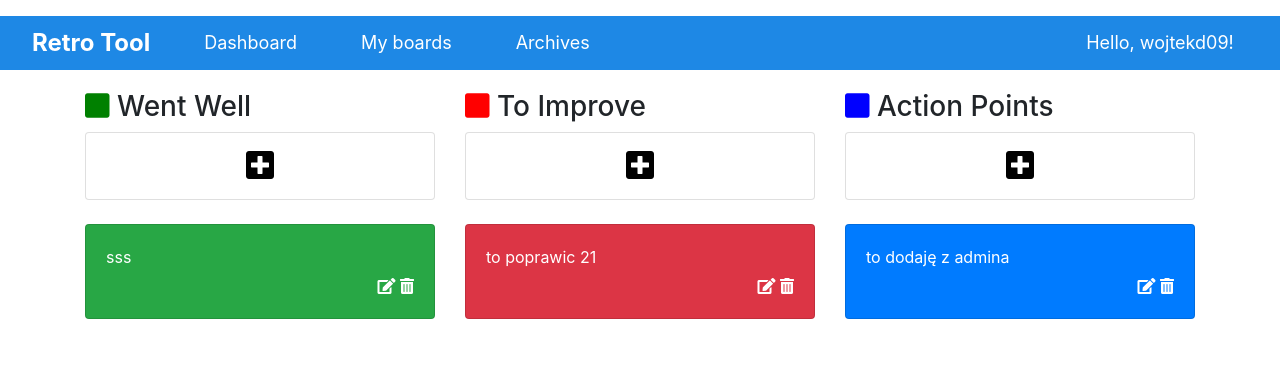
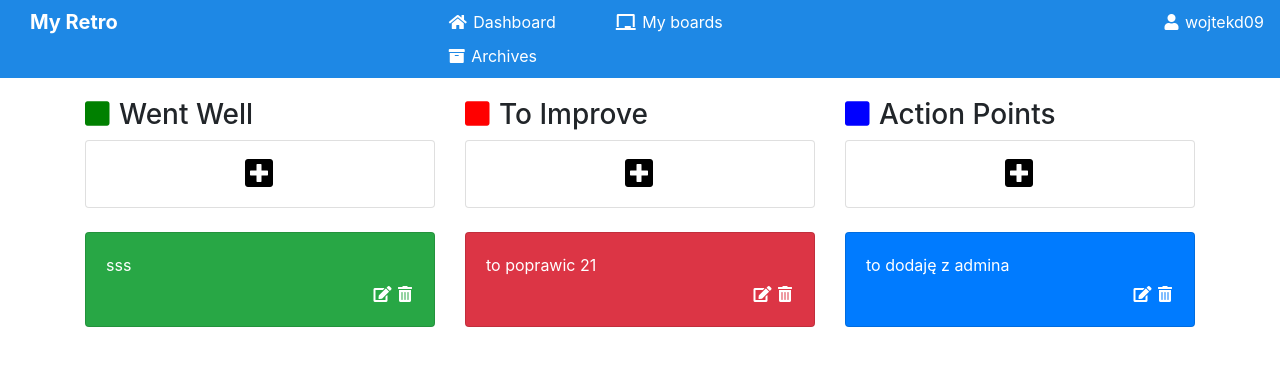
Before and after one commit to wojtekd9393/DjangoProjects, a Django app: page /home/1 in a window 1280 px wide. Shown: the top 366 px of the page. Run offline with Django 3.2, Linux system fonts and the light colour scheme; a user stored in the database is signed in; data comes from the database, SQL or seed files in the repository; both versions use the stored data as it was after the commit; some libraries are stand-ins or nearby versions.

Commit message:
CSS changes; new navbar and modifications in Dashboard

```diff
--- a/static/css/my_css.css
+++ b/static/css/my_css.css
@@ -35,8 +39,14 @@
  }
 
 .new_nav {
+    padding: 5px;
+    width: 40%;
+    float: left;
+}
+
+header.retro_header {
+    background-color: #1e88e5;
     margin-bottom: 20px;
-    background-color: #1e88e5;
 }
 
 .new_nav ul {
@@ -46,27 +56,35 @@
 .new_nav ul li {
     float: left;
     margin: 0 10px;
+
 }
 
 .new_nav a {
     display: block;
     text-decoration: none;
-    font-size: 18px;
+    font-size: 16px;
     color: white;
-    padding: 10px 20px;
-    box-sizing: border-box;
-    border: 2px solid transparent;
-    line-height: 30px;
+    padding: 5px 20px;
+    line-height: 24px;
 }
-.new_nav div.logo a {
-    font-size: 24px;
-    line-height: 30px;
-    margin-left: 10px;
+
+.new_nav li:hover {
+    background-color: #7aafff;
 }
-.new_nav ul li a:hover {
-    border-bottom: 2px solid white;
-    border-top: 2px solid white;
-    /*background-color: #2e99e5;*/
+
+div.logo a {
+    text-decoration: none;
+    font-size: 20px;
+    line-height: 24px;
+    color: white;
+}
+
+div.logo {
+    font-weight: bold;
+    float: left;
+    margin: 10px;
+    margin-right: 20%;
+    margin-left: 30px;
 }
 
 .new_nav ul li:nth-child(4) {
@@ -83,28 +101,34 @@
     clear: both;
 }
 
-.logo {
-    float: left; font-weight: bold;
-}
+
 .dropdown {
-  float: right;
   position: relative;
-  box-sizing: border-box;
-  margin-right: 20px;
-  width: 200px;
-  text-align: center;
+  float: left;
+  padding: 10px;
+  margin-left: 21%;
 }
 
-.dropbtn {
+.login {
+  display: block;
   color: white;
-  border: none;
+  font-size: 16px;
+  text-decoration: none;
+}
+
+.dropdown:hover a.login {
+    text-decoration: none;
+    color: white;
 }
 
 .dropdown-content {
   display: none;
   position: absolute;
-  background-color: #1e88e5 ;
-  width: 200px;
+  padding: 5px;
+  background-color: #247bff;
+  top: 40px;
+  right: -20px;
+  width: 180px;
   z-index: 1;
 }
 
@@ -223,7 +248,41 @@ header.bg nav ul li a {
     font-size: 24px;
 }
 
-header.bg nav ul li:hover {
+header.bg nav>ul li:hover {
     background-color: rgba(255, 255, 255, 0.3);
     cursor: pointer;
 }
+
+header.bg nav>ul li.nav_right:hover ul {
+    display: block;
+}
+
+header.bg nav>ul li.nav_right:hover ul li a {
+    font-size: 22px;
+}
+ul.inner_list {
+    display: none;
+    list-style: none;
+}
+
+ul.inner_list li {
+    display: block;
+    float: none;
+    background-color: rgba(0, 100, 255, 0.5);
+}
+
+ul.inner_list li a {
+    color: black;
+
+}
+
+header.bg nav>ul li.nav_right:hover ul.inner_list li:hover a {
+    color: white;
+    background-color: rgba(0, 0, 255, 0.4);
+    background-color: rgba(0, 66, 166, 1);
+    font-size: 22px;
+}
+
+i {
+    margin-right: 2px;
+}
--- a/templates/base.html
+++ b/templates/base.html
@@ -15,30 +15,31 @@
     <title>Retro Tool</title>
   </head>
   <body>
+    <header class="retro_header clearfix">
+      <div class="logo"><a href="">My Retro</a></div>
       <nav class="new_nav clearfix">
-          <div class="logo"><a href="">Retro Tool</a></div>
           <ul>
-              <li><a href="{% url 'dashboard' %}">Dashboard</a></li>
-              <li><a href="{% url 'main' %}">My boards</a></li>
-              <li><a href="{% url 'archived' %}">Archives</a></li>
+              <li><a href="{% url 'dashboard' %}"><i class="fas fa-home"></i> Dashboard</a></li>
+              <li><a href="{% url 'main' %}"><i class="fas fa-chalkboard"></i> My boards</a></li>
+              <li><a href="{% url 'archived' %}"><i class="fas fa-archive"></i> Archives</a></li>
               {% if not user.is_authenticated %}
-                <li><a href="{% url 'login' %}">Log In</a></li>
-                <li><a href="{% url 'register' %}">Sign Up</a></li>
+<!--                <li><a href="{% url 'login' %}">Log In</a></li>-->
+<!--                <li><a href="{% url 'register' %}">Sign Up</a></li>-->
               {% endif %}
           </ul>
+      </nav>
       {% if user.is_authenticated %}
         <div class="dropdown">
-                  <a class="dropbtn" href="">Hello, {{ user.username }}!</a>
+            <a class="login" href="#"><i class="fas fa-user"></i> {{ user.username }}</a>
                 <div class="dropdown-content">
                     {% block settings %}
                     {% endblock %}
-                      <a href="{% url 'password_change' %}">Change password</a>
-                      <a href="{% url 'logout' %}">Log Out</a>
+                    <a href="{% url 'password_change' %}"><i class="fas fa-unlock-alt"></i> Change password</a>
+                    <a href="{% url 'logout' %}"><i class="fas fa-sign-out-alt"></i> Log Out</a>
                 </div>
         </div>
       {% endif %}
-      </nav>
-
+    </header>
 <!--      <form class="form-inline my-2 my-lg-0" method="post">-->
 <!--            {% csrf_token %}-->
 <!--          <input class="form-control mr-sm-2 add_item" type="search" placeholder="Add Item" aria-label="Search", size="100" name="item">-->
--- a/templates/home.html
+++ b/templates/home.html
@@ -3,7 +3,7 @@
 
     {% block settings %}
         {% if author.id == user.id %}
-            <a class=".dropdown-content" href="{% url 'settings' retro_id %}">Settings</a>
+            <a class=".dropdown-content" href="{% url 'settings' retro_id %}"><i class="fas fa-sliders-h"></i> Settings</a>
         {% endif %}
     {% endblock %}
 
```
Also changed, not shown: other parts of static/css/my_css.css (+21 -16 lines), templates/dashboard.html (+10 -2 lines), db.sqlite3. Lines whose indentation alone changed are shown as unchanged.
